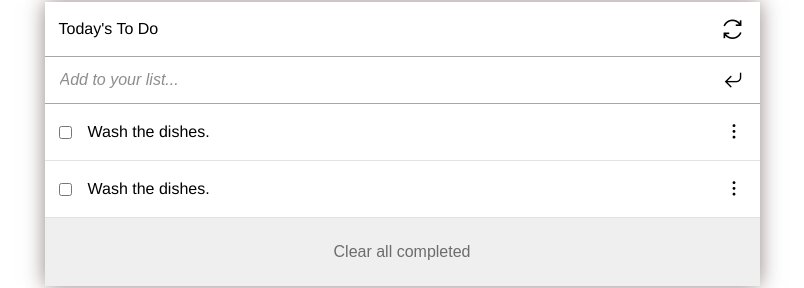
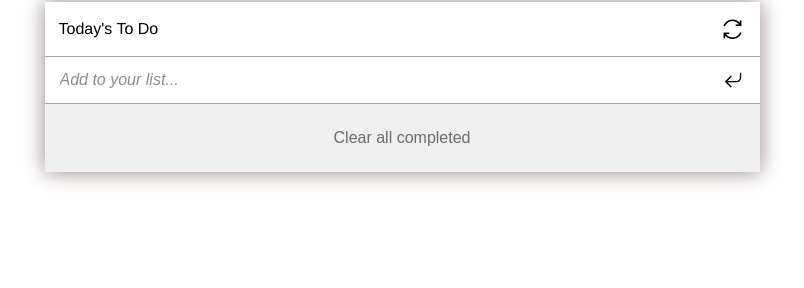
Before and after one commit to Fombi-Favour/To-Do-list, a website built with webpack: page src/index.html in a window 1280 px wide. Shown: the part 123-411 px from the top of the page, without its empty margins (238-1042 px from the left). Built offline with nearby package versions, Linux system fonts and the light colour scheme.

Commit message:
Update index.html

```diff
--- a/src/index.html
+++ b/src/index.html
@@ -8,38 +8,21 @@
 </head>
 <body>
     <main class="card">
+        <!-- header -->
         <div class="head">
             <span>Today's To Do</span>
             <i class="las la-sync-alt"></i>
         </div>
+        <!-- form -->
         <div class="enter-task">
             <form id="forms">
                 <input type="text" class="input-col" id="today-todo" placeholder="Add to your list...">
                 <button type="submit" class="btn-send"><i class="las la-undo"></i></button>
             </form>
         </div>
-        <div class="task-list">
-            <div class="task">
-                <div class="update">
-                    <input type="checkbox"id="complete">
-                    <p>Wash the dishes.</p>
-                </div>
-                <div class="icons">
-                    <i class="las la-ellipsis-v"></i>
-                    <i class="las la-trash-alt"></i>
-                </div>
-            </div>
-            <div class="task">
-                <div class="update">
-                    <input type="checkbox"id="complete">
-                    <p>Wash the dishes.</p>
-                </div>
-                <div class="icons">
-                    <i class="las la-ellipsis-v"></i>
-                    <i class="las la-trash-alt"></i>
-                </div>
-            </div>
-        </div>
+        <!-- To Do task list -->
+        <div class="task-list"></div>
+        <!-- clear all button -->
         <div class="clear-all">
             <button type="button" class="clear-complete">Clear all completed</button>
         </div>
```
